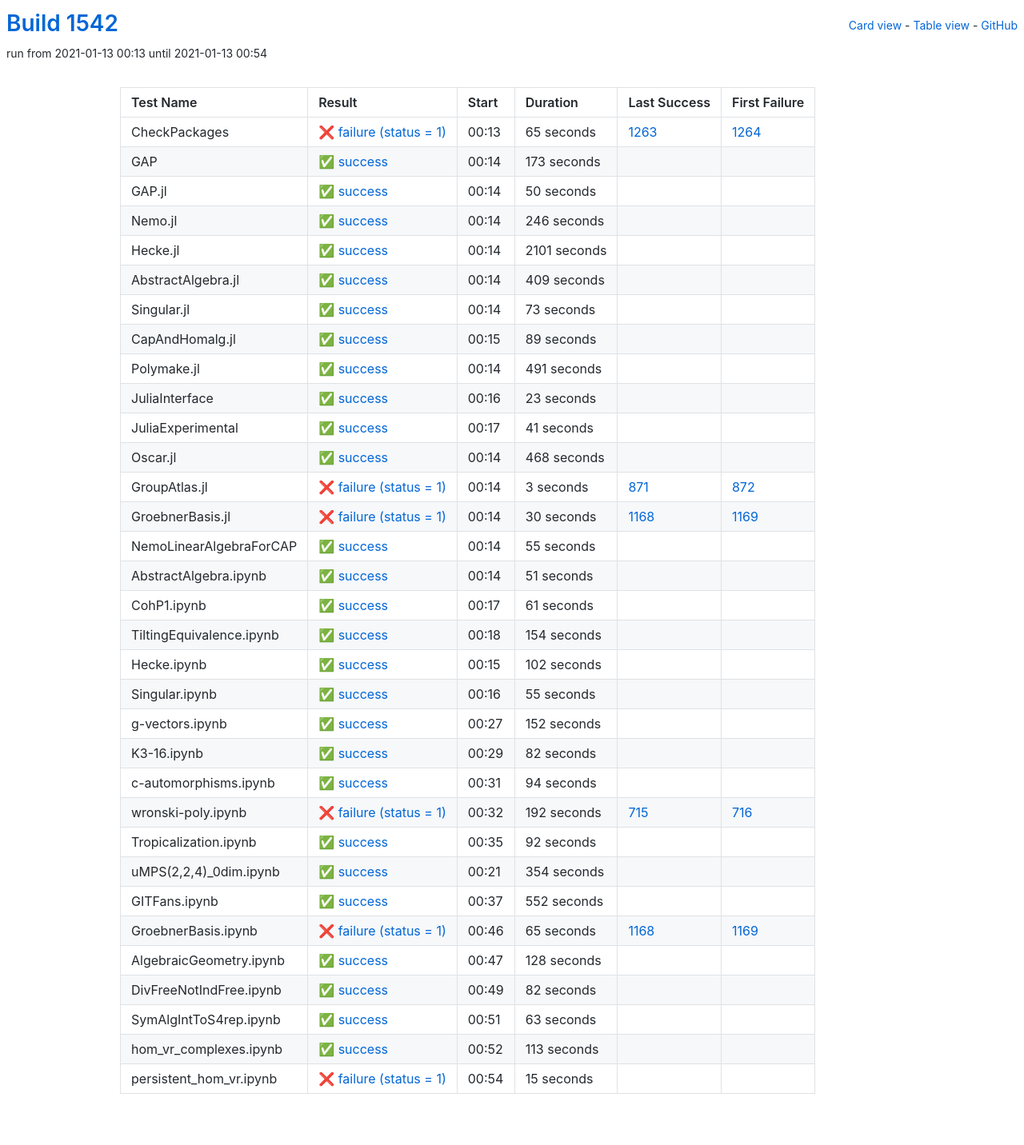
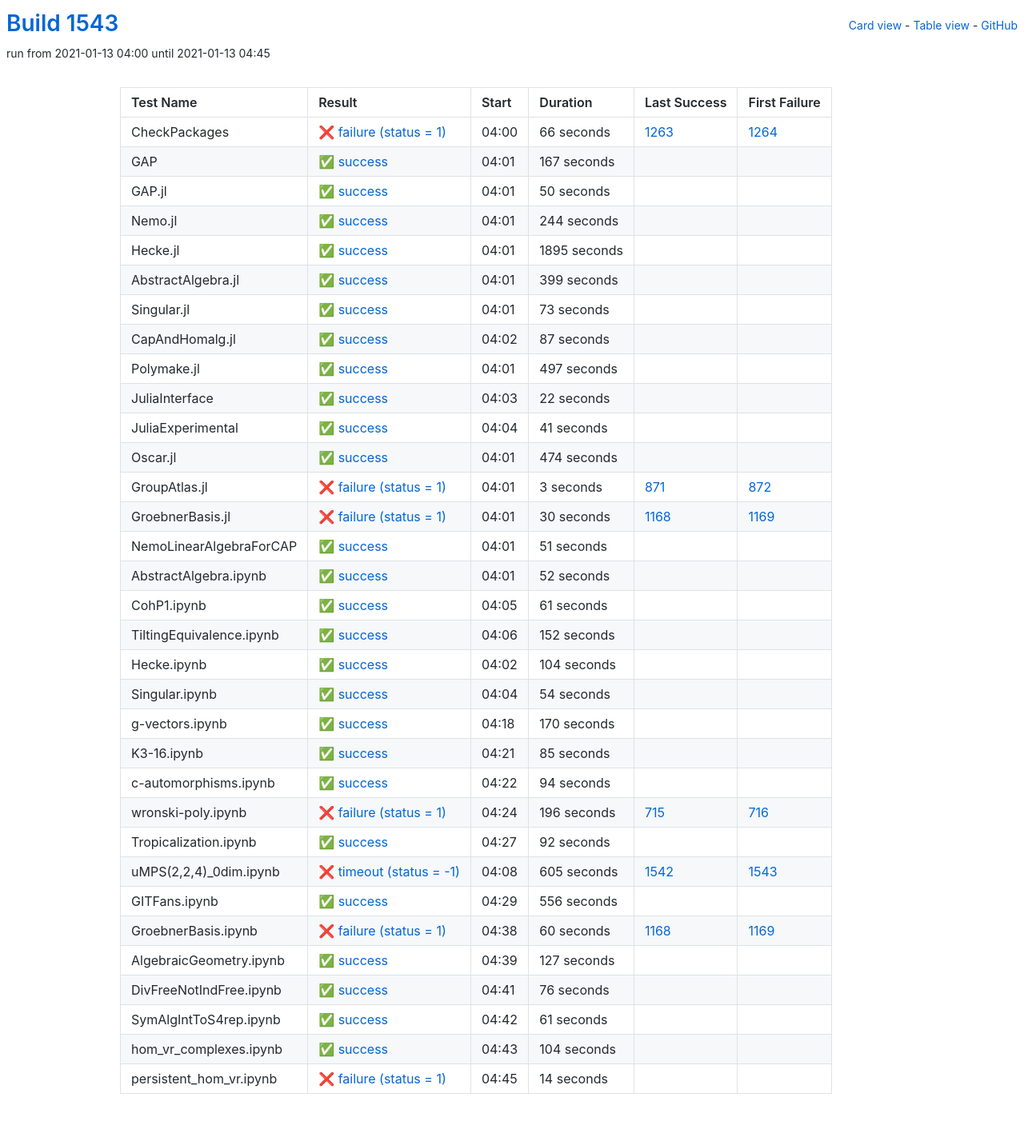
Before and after one commit to oscar-system/oscar-ci-status-stable, a Jekyll site: the page built from table.html, in a window 1280 px wide. Shown: the whole page at 80% size. Built offline with Jekyll 4.4.1, drawn with Linux system fonts in a browser that asks for light colours.

Commit message:
Build #1543

```diff
--- a/_data/ci.yml
+++ b/_data/ci.yml
@@ -1,6 +1,6 @@
 ---
-build: 1542
-build_url: https://oscarci.mathematik.uni-kl.de/job/oscar-stable/1542/
+build: 1543
+build_url: https://oscarci.mathematik.uni-kl.de/job/oscar-stable/1543/
 job: oscar-stable
 organization: oscar-system
 repo: oscar-ci-status-stable
@@ -8,32 +8,32 @@ repourl: https://github.com/oscar-system/oscar-ci-status-stable
 tests:
 - name: CheckPackages
   id: checkpackages
-  log: https://oscarci.mathematik.uni-kl.de/job/oscar-stable/1542/artifact/logs/build-1542/CheckPackages.log
-  start: 2021-01-13 00:13
+  log: https://oscarci.mathematik.uni-kl.de/job/oscar-stable/1543/artifact/logs/build-1543/CheckPackages.log
+  start: 2021-01-13 04:00
   success: false
   exitcode: 1
   status: failure
-  duration: 65
+  duration: 66
   last_success: 1263
   last_success_url: https://oscarci.mathematik.uni-kl.de/job/oscar-stable/1263/
   first_failure: 1264
   first_failure_url: https://oscarci.mathematik.uni-kl.de/job/oscar-stable/1264/
 - name: GAP
   id: gap
-  log: https://oscarci.mathematik.uni-kl.de/job/oscar-stable/1542/artifact/logs/build-1542/GAP.log
-  start: 2021-01-13 00:14
+  log: https://oscarci.mathematik.uni-kl.de/job/oscar-stable/1543/artifact/logs/build-1543/GAP.log
+  start: 2021-01-13 04:01
   success: true
   exitcode: 0
   status: success
-  duration: 173
+  duration: 167
   last_success: false
   last_success_url:
   first_failure: false
   first_failure_url:
 - name: GAP.jl
   id: gap-jl
-  log: https://oscarci.mathematik.uni-kl.de/job/oscar-stable/1542/artifact/logs/build-1542/GAP.jl.log
-  start: 2021-01-13 00:14
+  log: https://oscarci.mathematik.uni-kl.de/job/oscar-stable/1543/artifact/logs/build-1543/GAP.jl.log
+  start: 2021-01-13 04:01
   success: true
   exitcode: 0
   status: success
@@ -44,44 +44,44 @@ tests:
   first_failure_url:
 - name: Nemo.jl
   id: nemo-jl
-  log: https://oscarci.mathematik.uni-kl.de/job/oscar-stable/1542/artifact/logs/build-1542/Nemo.jl.log
-  start: 2021-01-13 00:14
+  log: https://oscarci.mathematik.uni-kl.de/job/oscar-stable/1543/artifact/logs/build-1543/Nemo.jl.log
+  start: 2021-01-13 04:01
   success: true
   exitcode: 0
   status: success
-  duration: 246
+  duration: 244
   last_success: false
   last_success_url:
   first_failure: false
   first_failure_url:
 - name: Hecke.jl
   id: hecke-jl
-  log: https://oscarci.mathematik.uni-kl.de/job/oscar-stable/1542/artifact/logs/build-1542/Hecke.jl.log
-  start: 2021-01-13 00:14
+  log: https://oscarci.mathematik.uni-kl.de/job/oscar-stable/1543/artifact/logs/build-1543/Hecke.jl.log
+  start: 2021-01-13 04:01
   success: true
   exitcode: 0
   status: success
-  duration: 2101
+  duration: 1895
   last_success: false
   last_success_url:
   first_failure: false
   first_failure_url:
 - name: AbstractAlgebra.jl
   id: abstractalgebra-jl
-  log: https://oscarci.mathematik.uni-kl.de/job/oscar-stable/1542/artifact/logs/build-1542/AbstractAlgebra.jl.log
-  start: 2021-01-13 00:14
+  log: https://oscarci.mathematik.uni-kl.de/job/oscar-stable/1543/artifact/logs/build-1543/AbstractAlgebra.jl.log
+  start: 2021-01-13 04:01
   success: true
   exitcode: 0
   status: success
-  duration: 409
+  duration: 399
   last_success: false
   last_success_url:
   first_failure: false
   first_failure_url:
 - name: Singular.jl
   id: singular-jl
-  log: https://oscarci.mathematik.uni-kl.de/job/oscar-stable/1542/artifact/logs/build-1542/Singular.jl.log
-  start: 2021-01-13 00:14
+  log: https://oscarci.mathematik.uni-kl.de/job/oscar-stable/1543/artifact/logs/build-1543/Singular.jl.log
+  start: 2021-01-13 04:01
   success: true
   exitcode: 0
   status: success
@@ -92,44 +92,44 @@ tests:
   first_failure_url:
 - name: CapAndHomalg.jl
   id: capandhomalg-jl
-  log: https://oscarci.mathematik.uni-kl.de/job/oscar-stable/1542/artifact/logs/build-1542/CapAndHomalg.jl.log
-  start: 2021-01-13 00:15
+  log: https://oscarci.mathematik.uni-kl.de/job/oscar-stable/1543/artifact/logs/build-1543/CapAndHomalg.jl.log
+  start: 2021-01-13 04:02
   success: true
   exitcode: 0
   status: success
-  duration: 89
+  duration: 87
   last_success: false
   last_success_url:
   first_failure: false
   first_failure_url:
 - name: Polymake.jl
   id: polymake-jl
-  log: https://oscarci.mathematik.uni-kl.de/job/oscar-stable/1542/artifact/logs/build-1542/Polymake.jl.log
-  start: 2021-01-13 00:14
+  log: https://oscarci.mathematik.uni-kl.de/job/oscar-stable/1543/artifact/logs/build-1543/Polymake.jl.log
+  start: 2021-01-13 04:01
   success: true
   exitcode: 0
   status: success
-  duration: 491
+  duration: 497
   last_success: false
   last_success_url:
   first_failure: false
   first_failure_url:
 - name: JuliaInterface
   id: juliainterface
-  log: https://oscarci.mathematik.uni-kl.de/job/oscar-stable/1542/artifact/logs/build-1542/JuliaInterface.log
-  start: 2021-01-13 00:16
+  log: https://oscarci.mathematik.uni-kl.de/job/oscar-stable/1543/artifact/logs/build-1543/JuliaInterface.log
+  start: 2021-01-13 04:03
   success: true
   exitcode: 0
   status: success
-  duration: 23
+  duration: 22
   last_success: false
   last_success_url:
   first_failure: false
   first_failure_url:
 - name: JuliaExperimental
   id: juliaexperimental
-  log: https://oscarci.mathematik.uni-kl.de/job/oscar-stable/1542/artifact/logs/build-1542/JuliaExperimental.log
-  start: 2021-01-13 00:17
+  log: https://oscarci.mathematik.uni-kl.de/job/oscar-stable/1543/artifact/logs/build-1543/JuliaExperimental.log
+  start: 2021-01-13 04:04
   success: true
   exitcode: 0
   status: success
@@ -140,20 +140,20 @@ tests:
   first_failure_url:
 - name: Oscar.jl
   id: oscar-jl
-  log: https://oscarci.mathematik.uni-kl.de/job/oscar-stable/1542/artifact/logs/build-1542/Oscar.jl.log
-  start: 2021-01-13 00:14
+  log: https://oscarci.mathematik.uni-kl.de/job/oscar-stable/1543/artifact/logs/build-1543/Oscar.jl.log
+  start: 2021-01-13 04:01
   success: true
   exitcode: 0
   status: success
-  duration: 468
+  duration: 474
   last_success: false
   last_success_url:
   first_failure: false
   first_failure_url:
 - name: GroupAtlas.jl
   id: groupatlas-jl
-  log: https://oscarci.mathematik.uni-kl.de/job/oscar-stable/1542/artifact/logs/build-1542/GroupAtlas.jl.log
-  start: 2021-01-13 00:14
+  log: https://oscarci.mathematik.uni-kl.de/job/oscar-stable/1543/artifact/logs/build-1543/GroupAtlas.jl.log
+  start: 2021-01-13 04:01
   success: false
   exitcode: 1
   status: failure
@@ -164,8 +164,8 @@ tests:
   first_failure_url: https://oscarci.mathematik.uni-kl.de/job/oscar-stable/872/
 - name: GroebnerBasis.jl
   id: groebnerbasis-jl
-  log: https://oscarci.mathematik.uni-kl.de/job/oscar-stable/1542/artifact/logs/build-1542/GroebnerBasis.jl.log
-  start: 2021-01-13 00:14
+  log: https://oscarci.mathematik.uni-kl.de/job/oscar-stable/1543/artifact/logs/build-1543/GroebnerBasis.jl.log
+  start: 2021-01-13 04:01
   success: false
   exitcode: 1
   status: failure
@@ -176,20 +176,8 @@ tests:
   first_failure_url: https://oscarci.mathematik.uni-kl.de/job/oscar-stable/1169/
 - name: NemoLinearAlgebraForCAP
   id: nemolinearalgebraforcap
-  log: https://oscarci.mathematik.uni-kl.de/job/oscar-stable/1542/artifact/logs/build-1542/NemoLinearAlgebraForCAP.log
-  start: 2021-01-13 00:14
-  success: true
-  exitcode: 0
-  status: success
-  duration: 55
-  last_success: false
-  last_success_url:
-  first_failure: false
-  first_failure_url:
-- name: AbstractAlgebra.ipynb
-  id: abstractalgebra-ipynb
-  log: https://oscarci.mathematik.uni-kl.de/job/oscar-stable/1542/artifact/logs/build-1542/AbstractAlgebra.ipynb.log
-  start: 2021-01-13 00:14
+  log: https://oscarci.mathematik.uni-kl.de/job/oscar-stable/1543/artifact/logs/build-1543/NemoLinearAlgebraForCAP.log
+  start: 2021-01-13 04:01
   success: true
   exitcode: 0
   status: success
@@ -198,10 +186,22 @@ tests:
   last_success_url:
   first_failure: false
   first_failure_url:
+- name: AbstractAlgebra.ipynb
+  id: abstractalgebra-ipynb
+  log: https://oscarci.mathematik.uni-kl.de/job/oscar-stable/1543/artifact/logs/build-1543/AbstractAlgebra.ipynb.log
+  start: 2021-01-13 04:01
+  success: true
+  exitcode: 0
+  status: success
+  duration: 52
+  last_success: false
+  last_success_url:
+  first_failure: false
+  first_failure_url:
 - name: CohP1.ipynb
   id: cohp1-ipynb
-  log: https://oscarci.mathematik.uni-kl.de/job/oscar-stable/1542/artifact/logs/build-1542/CohP1.ipynb.log
-  start: 2021-01-13 00:17
+  log: https://oscarci.mathematik.uni-kl.de/job/oscar-stable/1543/artifact/logs/build-1543/CohP1.ipynb.log
+  start: 2021-01-13 04:05
   success: true
   exitcode: 0
   status: success
@@ -212,44 +212,8 @@ tests:
   first_failure_url:
 - name: TiltingEquivalence.ipynb
   id: tiltingequivalence-ipynb
-  log: https://oscarci.mathematik.uni-kl.de/job/oscar-stable/1542/artifact/logs/build-1542/TiltingEquivalence.ipynb.log
-  start: 2021-01-13 00:18
-  success: true
-  exitcode: 0
-  status: success
-  duration: 154
-  last_success: false
-  last_success_url:
-  first_failure: false
-  first_failure_url:
-- name: Hecke.ipynb
-  id: hecke-ipynb
-  log: https://oscarci.mathematik.uni-kl.de/job/oscar-stable/1542/artifact/logs/build-1542/Hecke.ipynb.log
-  start: 2021-01-13 00:15
-  success: true
-  exitcode: 0
-  status: success
-  duration: 102
-  last_success: false
-  last_success_url:
-  first_failure: false
-  first_failure_url:
-- name: Singular.ipynb
-  id: singular-ipynb
-  log: https://oscarci.mathematik.uni-kl.de/job/oscar-stable/1542/artifact/logs/build-1542/Singular.ipynb.log
-  start: 2021-01-13 00:16
-  success: true
-  exitcode: 0
-  status: success
-  duration: 55
-  last_success: false
-  last_success_url:
-  first_failure: false
-  first_failure_url:
-- name: g-vectors.ipynb
-  id: g-vectors-ipynb
-  log: https://oscarci.mathematik.uni-kl.de/job/oscar-stable/1542/artifact/logs/build-1542/g-vectors.ipynb.log
-  start: 2021-01-13 00:27
+  log: https://oscarci.mathematik.uni-kl.de/job/oscar-stable/1543/artifact/logs/build-1543/TiltingEquivalence.ipynb.log
+  start: 2021-01-13 04:06
   success: true
   exitcode: 0
   status: success
@@ -258,22 +222,58 @@ tests:
   last_success_url:
   first_failure: false
   first_failure_url:
-- name: K3-16.ipynb
-  id: k3-16-ipynb
-  log: https://oscarci.mathematik.uni-kl.de/job/oscar-stable/1542/artifact/logs/build-1542/K3-16.ipynb.log
-  start: 2021-01-13 00:29
+- name: Hecke.ipynb
+  id: hecke-ipynb
+  log: https://oscarci.mathematik.uni-kl.de/job/oscar-stable/1543/artifact/logs/build-1543/Hecke.ipynb.log
+  start: 2021-01-13 04:02
   success: true
   exitcode: 0
   status: success
-  duration: 82
+  duration: 104
+  last_success: false
+  last_success_url:
+  first_failure: false
+  first_failure_url:
+- name: Singular.ipynb
+  id: singular-ipynb
+  log: https://oscarci.mathematik.uni-kl.de/job/oscar-stable/1543/artifact/logs/build-1543/Singular.ipynb.log
+  start: 2021-01-13 04:04
+  success: true
+  exitcode: 0
+  status: success
+  duration: 54
+  last_success: false
+  last_success_url:
+  first_failure: false
+  first_failure_url:
+- name: g-vectors.ipynb
+  id: g-vectors-ipynb
+  log: https://oscarci.mathematik.uni-kl.de/job/oscar-stable/1543/artifact/logs/build-1543/g-vectors.ipynb.log
+  start: 2021-01-13 04:18
+  success: true
+  exitcode: 0
+  status: success
+  duration: 170
+  last_success: false
+  last_success_url:
+  first_failure: false
+  first_failure_url:
+- name: K3-16.ipynb
+  id: k3-16-ipynb
+  log: https://oscarci.mathematik.uni-kl.de/job/oscar-stable/1543/artifact/logs/build-1543/K3-16.ipynb.log
+  start: 2021-01-13 04:21
+  success: true
+  exitcode: 0
+  status: success
+  duration: 85
   last_success: false
   last_success_url:
   first_failure: false
   first_failure_url:
 - name: c-automorphisms.ipynb
   id: c-automorphisms-ipynb
-  log: https://oscarci.mathematik.uni-kl.de/job/oscar-stable/1542/artifact/logs/build-1542/c-automorphisms.ipynb.log
-  start: 2021-01-13 00:31
+  log: https://oscarci.mathematik.uni-kl.de/job/oscar-stable/1543/artifact/logs/build-1543/c-automorphisms.ipynb.log
+  start: 2021-01-13 04:22
   success: true
   exitcode: 0
   status: success
@@ -284,20 +284,20 @@ tests:
   first_failure_url:
 - name: wronski-poly.ipynb
   id: wronski-poly-ipynb
-  log: https://oscarci.mathematik.uni-kl.de/job/oscar-stable/1542/artifact/logs/build-1542/wronski-poly.ipynb.log
-  start: 2021-01-13 00:32
+  log: https://oscarci.mathematik.uni-kl.de/job/oscar-stable/1543/artifact/logs/build-1543/wronski-poly.ipynb.log
+  start: 2021-01-13 04:24
   success: false
   exitcode: 1
   status: failure
-  duration: 192
+  duration: 196
   last_success: 715
   last_success_url: https://oscarci.mathematik.uni-kl.de/job/oscar-stable/715/
   first_failure: 716
   first_failure_url: https://oscarci.mathematik.uni-kl.de/job/oscar-stable/716/
 - name: Tropicalization.ipynb
   id: tropicalization-ipynb
-  log: https://oscarci.mathematik.uni-kl.de/job/oscar-stable/1542/artifact/logs/build-1542/Tropicalization.ipynb.log
-  start: 2021-01-13 00:35
+  log: https://oscarci.mathematik.uni-kl.de/job/oscar-stable/1543/artifact/logs/build-1543/Tropicalization.ipynb.log
+  start: 2021-01-13 04:27
   success: true
   exitcode: 0
   status: success
@@ -308,96 +308,96 @@ tests:
   first_failure_url:
 - name: uMPS(2,2,4)_0dim.ipynb
   id: umps-2-2-4-0dim-ipynb
-  log: https://oscarci.mathematik.uni-kl.de/job/oscar-stable/1542/artifact/logs/build-1542/uMPS-2-2-4-_0dim.ipynb.log
-  start: 2021-01-13 00:21
+  log: https://oscarci.mathematik.uni-kl.de/job/oscar-stable/1543/artifact/logs/build-1543/uMPS-2-2-4-_0dim.ipynb.log
+  start: 2021-01-13 04:08
+  success: false
+  exitcode: -1
+  status: timeout
+  duration: 605
+  last_success: 1542
+  last_success_url: https://oscarci.mathematik.uni-kl.de/job/oscar-stable/1542/
+  first_failure: 1543
+  first_failure_url: https://oscarci.mathematik.uni-kl.de/job/oscar-stable/1543/
+- name: GITFans.ipynb
+  id: gitfans-ipynb
+  log: https://oscarci.mathematik.uni-kl.de/job/oscar-stable/1543/artifact/logs/build-1543/GITFans.ipynb.log
+  start: 2021-01-13 04:29
   success: true
   exitcode: 0
   status: success
-  duration: 354
-  last_success: false
-  last_success_url:
-  first_failure: false
-  first_failure_url:
-- name: GITFans.ipynb
-  id: gitfans-ipynb
-  log: https://oscarci.mathematik.uni-kl.de/job/oscar-stable/1542/artifact/logs/build-1542/GITFans.ipynb.log
-  start: 2021-01-13 00:37
-  success: true
-  exitcode: 0
-  status: success
-  duration: 552
+  duration: 556
   last_success: false
   last_success_url:
   first_failure: false
   first_failure_url:
 - name: GroebnerBasis.ipynb
   id: groebnerbasis-ipynb
-  log: https://oscarci.mathematik.uni-kl.de/job/oscar-stable/1542/artifact/logs/build-1542/GroebnerBasis.ipynb.log
-  start: 2021-01-13 00:46
+  log: https://oscarci.mathematik.uni-kl.de/job/oscar-stable/1543/artifact/logs/build-1543/GroebnerBasis.ipynb.log
+  start: 2021-01-13 04:38
   success: false
   exitcode: 1
   status: failure
-  duration: 65
+  duration: 60
   last_success: 1168
   last_success_url: https://oscarci.mathematik.uni-kl.de/job/oscar-stable/1168/
   first_failure: 1169
   first_failure_url: https://oscarci.mathematik.uni-kl.de/job/oscar-stable/1169/
 - name: AlgebraicGeometry.ipynb
   id: algebraicgeometry-ipynb
-  log: https://oscarci.mathematik.uni-kl.de/job/oscar-stable/1542/artifact/logs/build-1542/AlgebraicGeometry.ipynb.log
-  start: 2021-01-13 00:47
+  log: https://oscarci.mathematik.uni-kl.de/job/oscar-stable/1543/artifact/logs/build-1543/AlgebraicGeometry.ipynb.log
+  start: 2021-01-13 04:39
   success: true
   exitcode: 0
   status: success
-  duration: 128
+  duration: 127
   last_success: false
   last_success_url:
   first_failure: false
   first_failure_url:
 - name: DivFreeNotIndFree.ipynb
   id: divfreenotindfree-ipynb
-  log: https://oscarci.mathematik.uni-kl.de/job/oscar-stable/1542/artifact/logs/build-1542/DivFreeNotIndFree.ipynb.log
-  start: 2021-01-13 00:49
+  log: https://oscarci.mathematik.uni-kl.de/job/oscar-stable/1543/artifact/logs/build-1543/DivFreeNotIndFree.ipynb.log
+  start: 2021-01-13 04:41
   success: true
   exitcode: 0
   status: success
-  duration: 82
+  duration: 76
   last_success: false
   last_success_url:
   first_failure: false
   first_failure_url:
 - name: SymAlgIntToS4rep.ipynb
   id: symalginttos4rep-ipynb
-  log: https://oscarci.mathematik.uni-kl.de/job/oscar-stable/1542/artifact/logs/build-1542/SymAlgIntToS4rep.ipynb.log
-  start: 2021-01-13 00:51
+  log: https://oscarci.mathematik.uni-kl.de/job/oscar-stable/1543/artifact/logs/build-1543/SymAlgIntToS4rep.ipynb.log
+  start: 2021-01-13 04:42
   success: true
   exitcode: 0
   status: success
-  duration: 63
+  duration: 61
   last_success: false
   last_success_url:
   first_failure: false
   first_failure_url:
 - name: hom_vr_complexes.ipynb
   id: hom-vr-complexes-ipynb
-  log: https://oscarci.mathematik.uni-kl.de/job/oscar-stable/1542/artifact/logs/build-1542/hom_vr_complexes.ipynb.log
-  start: 2021-01-13 00:52
+  log: https://oscarci.mathematik.uni-kl.de/job/oscar-stable/1543/artifact/logs/build-1543/hom_vr_complexes.ipynb.log
+  start: 2021-01-13 04:43
   success: true
   exitcode: 0
   status: success
-  duration: 113
+  duration: 104
   last_success: false
   last_success_url:
   first_failure: false
   first_failure_url:
 - name: persistent_hom_vr.ipynb
   id: persistent-hom-vr-ipynb
-  log: https://oscarci.mathematik.uni-kl.de/job/oscar-stable/1542/artifact/logs/build-1542/persistent_hom_vr.ipynb.log
-  start: 2021-01-13 00:54
+  log: https://oscarci.mathematik.uni-kl.de/job/oscar-stable/1543/artifact/logs/build-1543/persistent_hom_vr.ipynb.log
+  start: 2021-01-13 04:45
   success: false
   exitcode: 1
   status: failure
-  duration: 15
+  duration: 14
   last_success: false
   last_success_url:
   first_failure: false
```
Also changed, not shown: README.md.
